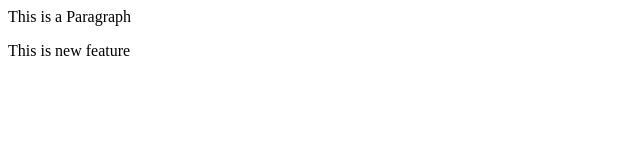
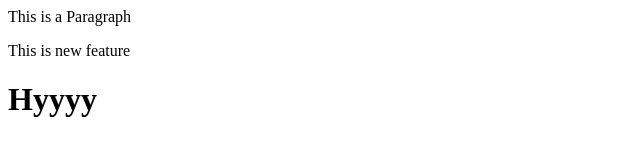
Before and after one commit to radhikaamipara/localrepo, a plain HTML site: page index.html in a window 1280 px wide. Shown: the whole page, without its empty margins (0-640 px from the left). Drawn offline with Linux system fonts and the light colour scheme.

Commit message:
Add new Feture

```diff
--- a/index.html
+++ b/index.html
@@ -1,2 +1,3 @@
 <p>This is a Paragraph</p>
 <p>This is new feature</p>
+<h1>Hyyyy</h1>
```
